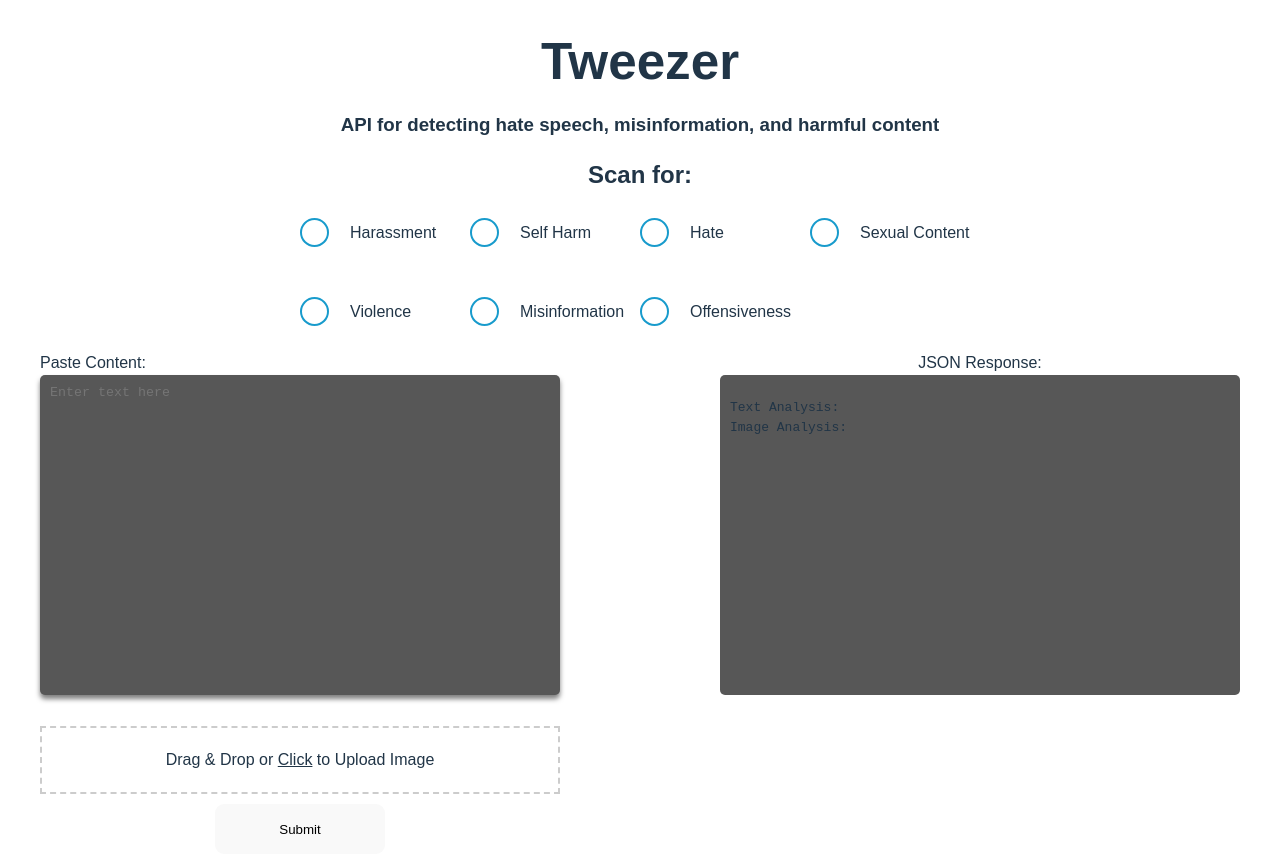
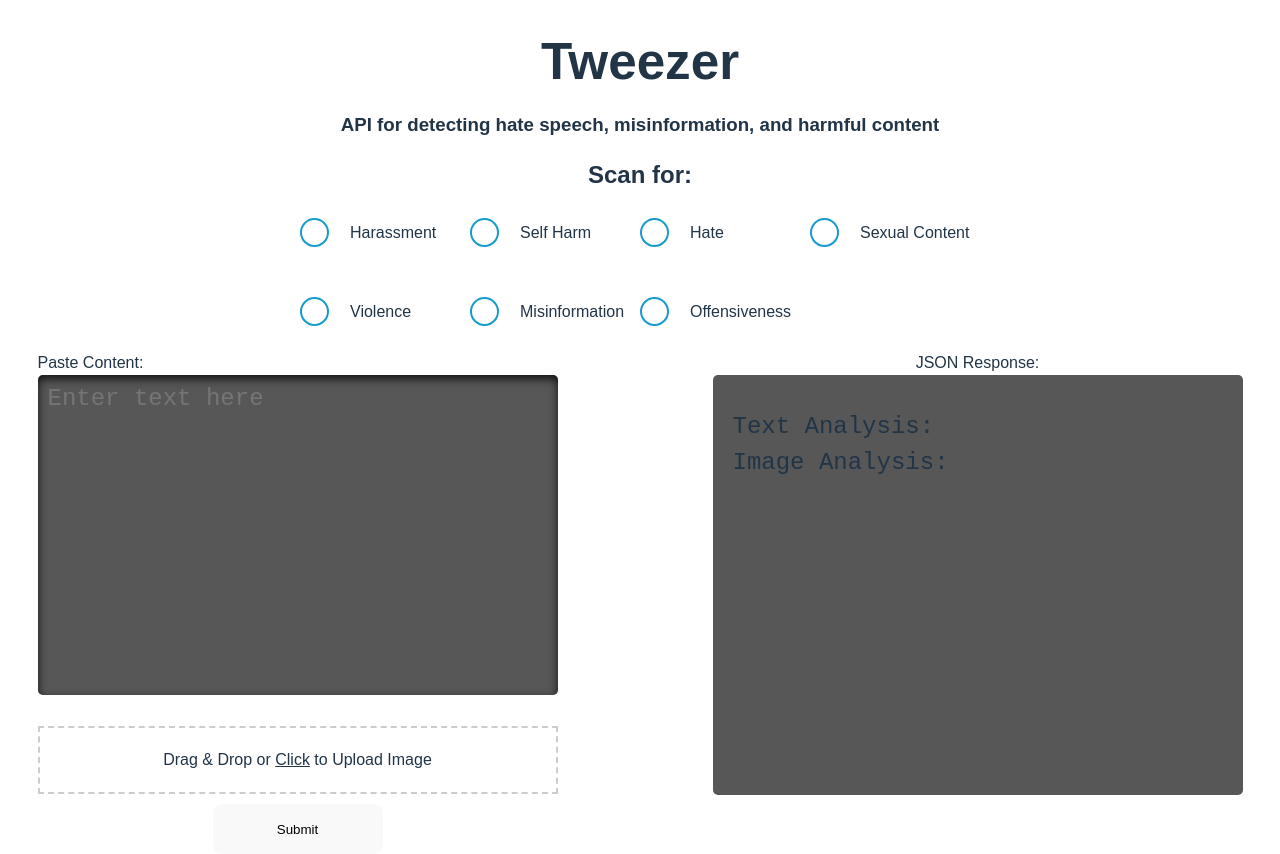
Before and after one commit to Hacked-2024/tweezer, a React (Vite) app: page / in a window 1280 px wide. Built offline with nearby package versions, Linux system fonts and the light colour scheme; grey boxes are pictures that could not be loaded.

Commit message:
Changed inset shadow to input

```diff
--- a/src/components/ImageUploadForm.css
+++ b/src/components/ImageUploadForm.css
@@ -5,14 +5,16 @@
     border: none;
     transition: 0.3s;
     background-color: var(--text-box-color);
+    font-size: 24px;
+    box-shadow: inset 0 4px 10px rgba(0, 0, 0, 0.8);
 }
 
 #text-input:hover {
-    box-shadow: rgba(153, 153, 153, 0.2) 0px 7px 29px 0px;
+    box-shadow: inset 0 6px 20px rgba(0, 0, 0, 0.8);
 }
 
 #text-input:focus {
-    box-shadow: rgb(76, 125, 165) 0px 0px 12px 0px;
+    box-shadow: inset 0 6px 20px rgba(56, 81, 114, 0.8);
     border: none;
     outline: none;
 }
--- a/src/components/OutputSelector.css
+++ b/src/components/OutputSelector.css
@@ -14,8 +14,10 @@
 
 .JSON-output {
     width: 500px;
-    min-height: 70px;
+    height: 400px;
     border: none;
+    font-size: 24px;
+    padding-left: 20px;
 }
 
 .box {
```
